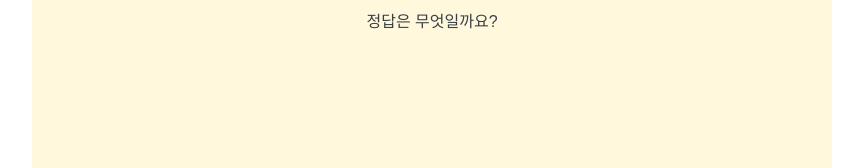
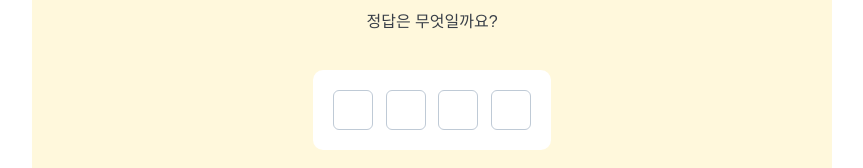
Before and after one commit to playck/room-escape-Q-app, a Next.js app: page /questions/1 in a window 1280 px wide. Shown: the part 603-771 px from the top of the page, without its empty margins (208-1071 px from the left). Built offline with nearby package versions, Linux system fonts and the light colour scheme; a web font is replaced by a local one.

Commit message:
[Question] 문제 입력 영역 UI

```diff
--- /dev/null
+++ b/src/components/Input/InputBoard.tsx
@@ -0,0 +1,87 @@
+import { Button, Center, Flex, HStack, PinInput, PinInputField } from '@chakra-ui/react'
+import { useState, useRef } from 'react'
+import _ from 'lodash'
+import { IoMdLock, IoMdUnlock } from 'react-icons/io'
+import { FaArrowRotateRight } from 'react-icons/fa6'
+interface InputBoardProps {}
+
+type InputType = {
+  inputType: 'number' | 'alphanumeric' | undefined
+}
+
+function InputBoard(props: InputBoardProps) {
+  const count = [1, 2, 3, 4]
+  const [inputValue, setInputValue] = useState<string | number>('')
+  const [inputType, setInputType] = useState<InputType['inputType']>('alphanumeric')
+  const [isCorrect, setIsCorrent] = useState<boolean>(false)
+  const firstInputRef = useRef<HTMLInputElement>(null)
+
+  const onSubmitAnswer = () => {
+    if (inputValue === 'real') {
+      setIsCorrent(true)
+    } else {
+      alert('틀렸습니다.')
+    }
+  }
+
+  const onResetInputValue = () => {
+    setInputValue('')
+    if (firstInputRef.current) {
+      firstInputRef.current.focus()
+    }
+  }
+
+  return (
+    <Flex px="50px" justifyContent="center" alignItems="center" direction="column">
+      <Center bg="#FFF" p="20px" borderRadius="10px">
+        <HStack gap="0.8rem">
+          <PinInput type={inputType} value={inputValue as string} placeholder="" onChange={(e) => setInputValue(e)}>
+            {count.map((el, idx) => (
+              <PinInputField
+                key={el}
+                ref={idx === 0 ? firstInputRef : undefined}
+                className="input"
+                sx={{
+                  '&:focus-visible': {
+                    borderColor: 'gray.100',
+                    boxShadow: `0 0 0 1px transparent`,
+                  },
+                }}
+              />
+            ))}
+          </PinInput>
+        </HStack>
+      </Center>
+      <Flex alignItems="center" mt="20px" gap="10px">
+        <Button
+          p="23px"
+          bg="gray.800"
+          color="white"
+          sx={{
+            '&:hover': {
+              backgroundColor: 'gray.800',
+            },
+          }}
+          onClick={() => onSubmitAnswer()}
+        >
+          {isCorrect ? <IoMdUnlock size={30} /> : <IoMdLock size={30} />}
+        </Button>
+        <Button
+          py="23px"
+          bg="gray.800"
+          color="white"
+          sx={{
+            '&:hover': {
+              backgroundColor: 'gray.800',
+            },
+          }}
+          onClick={() => onResetInputValue()}
+        >
+          <FaArrowRotateRight size={20} />
+        </Button>
+      </Flex>
+    </Flex>
+  )
+}
+
+export default InputBoard
--- /dev/null
+++ b/src/components/Input/index.tsx
@@ -0,0 +1 @@
+export { default as InputBoard } from './InputBoard'
--- a/src/pages/questions/[id].tsx
+++ b/src/pages/questions/[id].tsx
@@ -1,3 +1,4 @@
+import { InputBoard } from '@/components/Input'
 import { QuestionSection } from '@/components/Question'
 import { Flex } from '@chakra-ui/react'
 
@@ -7,6 +8,7 @@ function Question(props: QuestionProps) {
   return (
     <Flex direction="column" gap="20px" bg="#fff8dc">
       <QuestionSection />
+      <InputBoard />
     </Flex>
   )
 }
```
Also changed, not shown: package.json (+5 -2 lines), 1 other file (tests, documents, lock files or other folders).
